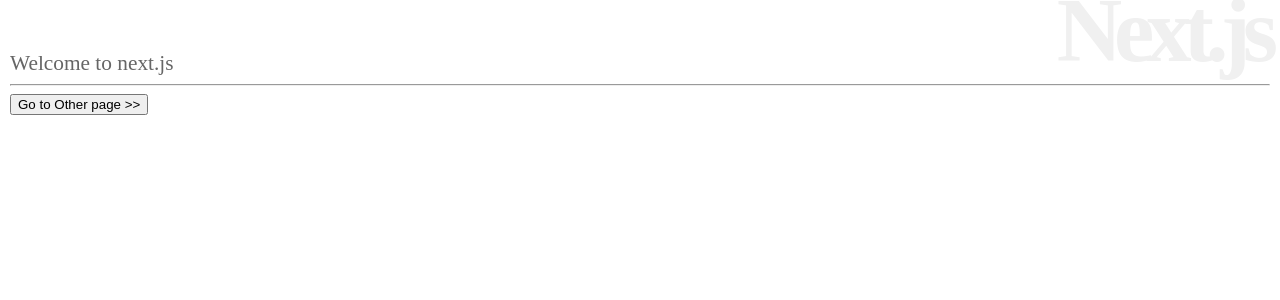
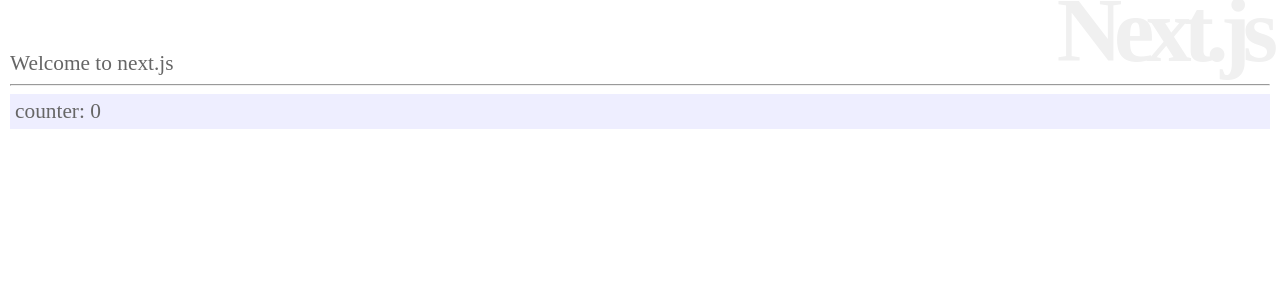
Before and after one commit to fbfb6123/next_react, a Next.js app: page / in a window 1280 px wide. Shown: the top 300 px of the page. Built offline with nearby package versions, Linux system fonts and the light colour scheme.

Commit message:
index.jsにCounter追記

```diff
--- a/pages/index.js
+++ b/pages/index.js
@@ -1,14 +1,12 @@
 import Link from 'next/link';
 import style from '../static/Style';
+import Counter from '../components/Counter';
 
 export default () =><div>
   {style}
   <h1>Next.js</h1>
   <p>Welcome to next.js</p>
   <hr />
-  <div>
-    <Link href="/other">
-      <button>Go to Other page &gt;&gt;</button>
-    </Link>
-  </div>
+  <Counter />
+
 </div>
```
